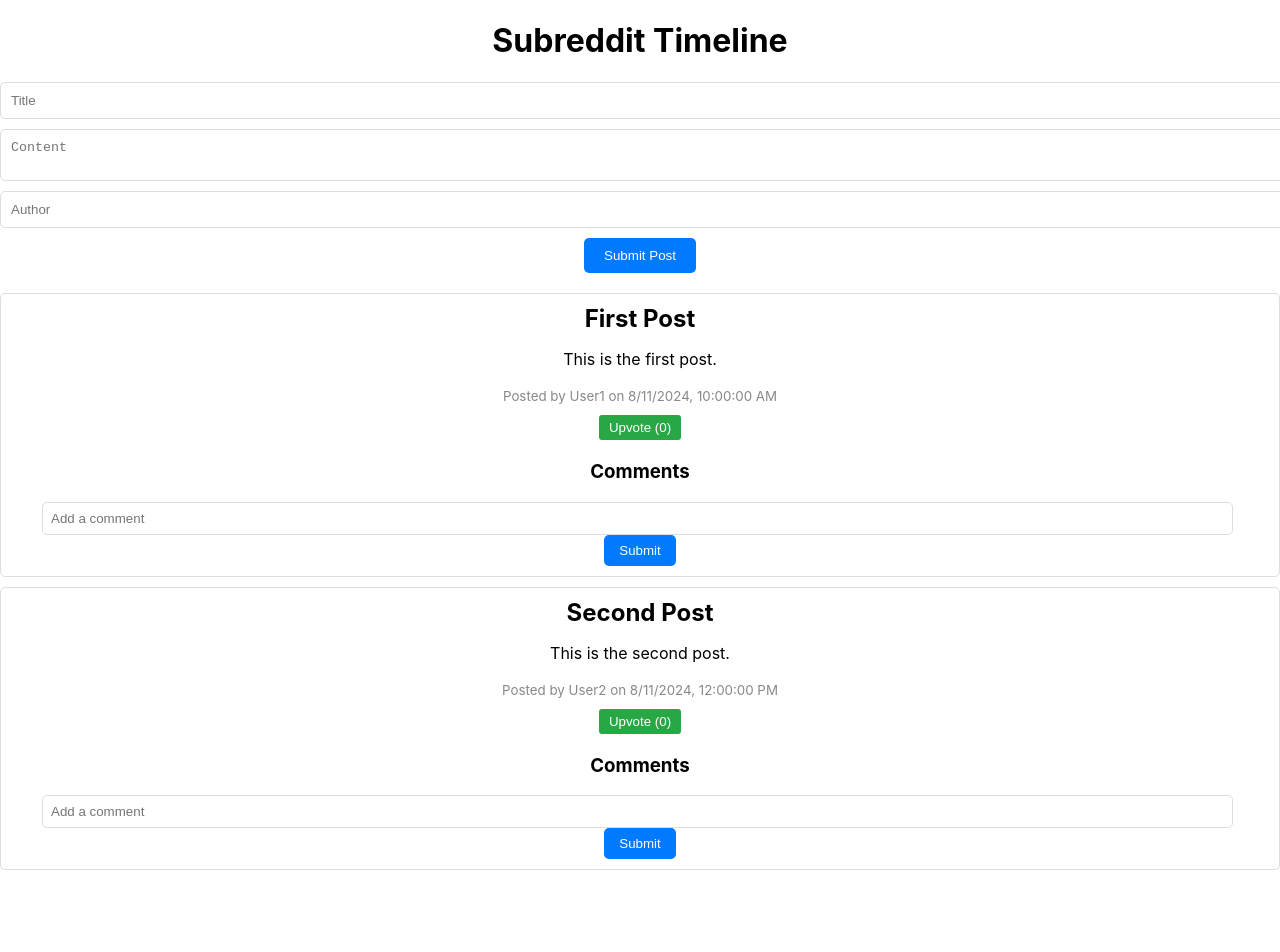
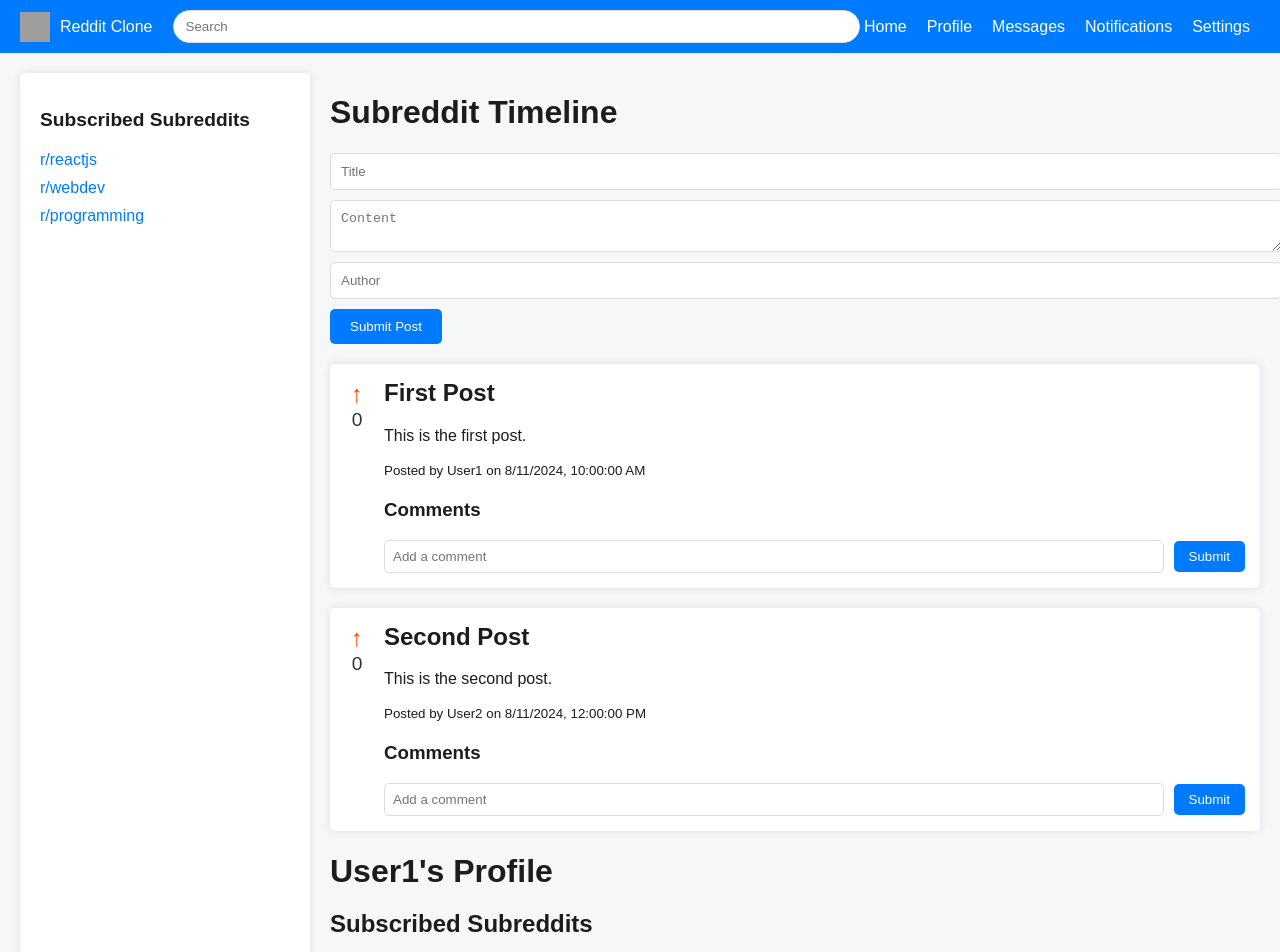
Before and after one commit to RJoshi141/reddit-clone, a React (Create React App) app: page / in a window 1280 px wide. Shown: the top 952 px of the page. Before the commit the page ends 880 px from the top, so only its background shows below. Built offline with nearby package versions, Linux system fonts and the light colour scheme; grey boxes are pictures that could not be loaded.

Commit message:
Enhanced Header with Search Bar

```diff
--- a/src/App.css
+++ b/src/App.css
@@ -1,38 +1,27 @@
 .App {
-  text-align: center;
+  display: flex;
+  flex-direction: column;
+  font-family: Arial, sans-serif;
+  background-color: #f6f7f8;
+  color: #1c1c1c;
 }
 
-.App-logo {
-  height: 40vmin;
-  pointer-events: none;
+.content {
+  display: flex;
+  margin-top: 20px;
+  padding: 0 20px;
 }
 
-@media (prefers-reduced-motion: no-preference) {
-  .App-logo {
-    animation: App-logo-spin infinite 20s linear;
-  }
+.main-content {
+  flex: 1;
+  margin-left: 20px;
 }
 
-.App-header {
-  background-color: #282c34;
-  min-height: 100vh;
-  display: flex;
-  flex-direction: column;
-  align-items: center;
-  justify-content: center;
-  font-size: calc(10px + 2vmin);
-  color: white;
+h1, h2 {
+  color: #1c1c1c;
 }
 
-.App-link {
-  color: #61dafb;
+h3 {
+  color: #1c1c1c;
+  margin-top: 20px;
 }
-
-@keyframes App-logo-spin {
-  from {
-    transform: rotate(0deg);
-  }
-  to {
-    transform: rotate(360deg);
-  }
-}
--- a/src/App.js
+++ b/src/App.js
@@ -1,11 +1,30 @@
 import React from 'react';
 import './App.css';
 import Subreddit from './components/Subreddit';
+import UserProfile from './components/UserProfile';
+import Navbar from './components/Navbar';
+import Sidebar from './components/Sidebar';
 
 function App() {
+  const user = {
+    name: 'User1',
+    subscribedSubreddits: ['reactjs', 'webdev', 'programming'],
+    upvotedPosts: [
+      { title: 'First Post', upvotes: 5 },
+      { title: 'Second Post', upvotes: 3 },
+    ],
+  };
+
   return (
     <div className="App">
-      <Subreddit />
+      <Navbar />
+      <div className="content">
+        <Sidebar user={user} />
+        <div className="main-content">
+          <Subreddit />
+          <UserProfile user={user} />
+        </div>
+      </div>
     </div>
   );
 }
--- /dev/null
+++ b/src/components/Navbar.css
@@ -0,0 +1,41 @@
+.navbar {
+  background-color: #007bff;
+  color: white;
+  padding: 10px 20px;
+  display: flex;
+  justify-content: space-between;
+  align-items: center;
+}
+
+.navbar-brand {
+  display: flex;
+  align-items: center;
+}
+
+.logo {
+  width: 30px;
+  height: 30px;
+  margin-right: 10px;
+}
+
+.navbar-search {
+  flex: 1;
+  margin: 0 20px;
+}
+
+.navbar-search input {
+  width: 100%;
+  padding: 8px 12px;
+  border-radius: 20px;
+  border: 1px solid #ddd;
+}
+
+.navbar-links a {
+  color: white;
+  margin: 0 10px;
+  text-decoration: none;
+}
+
+.navbar-links a:hover {
+  text-decoration: underline;
+}
--- /dev/null
+++ b/src/components/Navbar.js
@@ -0,0 +1,25 @@
+import React from 'react';
+import './Navbar.css';
+
+function Navbar() {
+  return (
+    <nav className="navbar">
+      <div className="navbar-brand">
+        <img src="/logo.png" alt="Reddit Clone Logo" className="logo" />
+        <span>Reddit Clone</span>
+      </div>
+      <div className="navbar-search">
+        <input type="text" placeholder="Search" />
+      </div>
+      <div className="navbar-links">
+        <a href="/">Home</a>
+        <a href="/">Profile</a>
+        <a href="/">Messages</a>
+        <a href="/">Notifications</a>
+        <a href="/">Settings</a>
+      </div>
+    </nav>
+  );
+}
+
+export default Navbar;
--- a/src/components/Post.css
+++ b/src/components/Post.css
@@ -1,55 +1,58 @@
 .post {
-    border: 1px solid #ddd;
-    padding: 10px;
-    margin: 10px 0;
+  display: flex;
+  padding: 15px;
+  background-color: white;
   border-radius: 5px;
+  margin-bottom: 20px;
+  box-shadow: 0 0 10px rgba(0, 0, 0, 0.1);
 }
 
-  .post h2 {
-    margin: 0 0 10px 0;
+.upvote-section {
+  display: flex;
+  flex-direction: column;
+  align-items: center;
+  margin-right: 15px;
 }
 
-  .post small {
-    color: #888;
+.upvote-button {
+  background-color: transparent;
+  border: none;
+  font-size: 1.5em;
+  cursor: pointer;
+  color: #ff4500;
 }
 
-
-  .post-actions {
-    margin-top: 10px;
+.upvote-button:hover {
+  color: #e03d00;
 }
 
-  .post-actions button {
-    padding: 5px 10px;
-    background-color: #28a745;
-    color: white;
-    border: none;
-    border-radius: 3px;
-    cursor: pointer;
+.upvotes {
+  font-size: 1.2em;
+  color: #333;
 }
 
-  .post-actions button:hover {
-    background-color: #218838;
+.post-content {
+  flex: 1;
+}
+
+.post-content h2 {
+  margin-top: 0;
 }
 
 .comments {
   margin-top: 20px;
 }
 
-  .comment {
-    margin-bottom: 10px;
-    padding: 10px;
-    background-color: #f9f9f9;
-    border-radius: 5px;
-  }
-
 .comment-form {
   margin-top: 10px;
+  display: flex;
+  align-items: center;
 }
 
 .comment-form input {
-    width: calc(100% - 85px);
+  flex: 1;
   padding: 8px;
-    margin-right: 5px;
+  margin-right: 10px;
   border: 1px solid #ddd;
   border-radius: 5px;
 }
--- a/src/components/Post.js
+++ b/src/components/Post.js
@@ -20,12 +20,14 @@ function Post({ title, content, author, date }) {
 
   return (
     <div className="post">
+      <div className="upvote-section">
+        <button onClick={handleUpvote} className="upvote-button">↑</button>
+        <div className="upvotes">{upvotes}</div>
+      </div>
+      <div className="post-content">
         <h2>{title}</h2>
         <p>{content}</p>
         <small>Posted by {author} on {new Date(date).toLocaleString()}</small>
-      <div className="post-actions">
-        <button onClick={handleUpvote}>Upvote ({upvotes})</button>
-      </div>
         <div className="comments">
           <h3>Comments</h3>
           {comments.map((comment, index) => (
@@ -45,6 +47,7 @@ function Post({ title, content, author, date }) {
           <button type="submit">Submit</button>
         </form>
       </div>
+    </div>
   );
 }
 
--- /dev/null
+++ b/src/components/Sidebar.css
@@ -0,0 +1,30 @@
+.sidebar {
+    width: 250px;
+    background-color: white;
+    padding: 20px;
+    border-radius: 5px;
+    box-shadow: 0 0 10px rgba(0, 0, 0, 0.1);
+  }
+
+  .sidebar h2 {
+    margin-bottom: 20px;
+    font-size: 1.2em;
+  }
+
+  .sidebar ul {
+    list-style: none;
+    padding: 0;
+  }
+
+  .sidebar ul li {
+    margin-bottom: 10px;
+  }
+
+  .sidebar ul li a {
+    text-decoration: none;
+    color: #007bff;
+  }
+
+  .sidebar ul li a:hover {
+    text-decoration: underline;
+  }
--- /dev/null
+++ b/src/components/Sidebar.js
@@ -0,0 +1,17 @@
+import React from 'react';
+import './Sidebar.css';
+
+function Sidebar({ user }) {
+  return (
+    <aside className="sidebar">
+      <h2>Subscribed Subreddits</h2>
+      <ul>
+        {user.subscribedSubreddits.map((subreddit, index) => (
+          <li key={index}><a href={`/${subreddit}`}>r/{subreddit}</a></li>
+        ))}
+      </ul>
+    </aside>
+  );
+}
+
+export default Sidebar;
--- /dev/null
+++ b/src/components/UserProfile.css
@@ -0,0 +1,21 @@
+.user-profile {
+    margin-top: 20px;
+  }
+
+  .user-profile h1 {
+    margin-bottom: 20px;
+  }
+
+  .user-profile h2 {
+    margin-bottom: 10px;
+  }
+
+  .user-profile ul {
+    list-style-type: none;
+    padding: 0;
+  }
+
+  .user-profile ul li {
+    padding: 5px 0;
+    border-bottom: 1px solid #ddd;
+  }
--- /dev/null
+++ b/src/components/UserProfile.js
@@ -0,0 +1,26 @@
+import React from 'react';
+import './UserProfile.css';
+
+function UserProfile({ user }) {
+  return (
+    <div className="user-profile">
+      <h1>{user.name}'s Profile</h1>
+      <h2>Subscribed Subreddits</h2>
+      <ul>
+        {user.subscribedSubreddits.map((subreddit, index) => (
+          <li key={index}>{subreddit}</li>
+        ))}
+      </ul>
+      <h2>Upvotes Received</h2>
+      <ul>
+        {user.upvotedPosts.map((post, index) => (
+          <li key={index}>
+            {post.title} (Upvotes: {post.upvotes})
+          </li>
+        ))}
+      </ul>
+    </div>
+  );
+}
+
+export default UserProfile;
```
Lines whose indentation alone changed are shown as unchanged.
